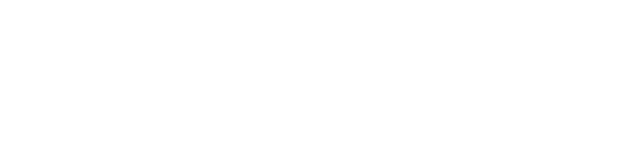
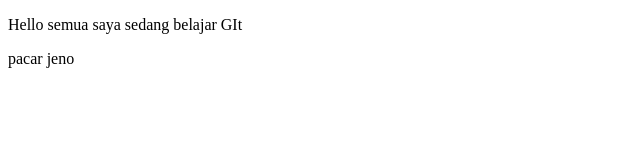
Before and after one commit to rizkiyanii/bio-rizkiyani, a plain HTML site: page index.html in a window 1280 px wide. Shown: the whole page, without its empty margins (0-640 px from the left). Drawn offline with Linux system fonts and the light colour scheme.

Commit message:
menambahkan jeno

```diff
--- a/index.html
+++ b/index.html
@@ -4,9 +4,10 @@
      <meta charset="UTF-8">
      <meta http-equiv="X-UA-Compatible" content="IE=edge">
      <meta name="viewport" content="width=device-width, initial-scale=1.0">
-     <title>GIT</title>
+     <title>belajar GIT</title>
  </head>
  <body>
-
+     <p>Hello semua saya sedang belajar GIt</p>
+     <p>pacar jeno</p>
  </body>
  </html>
```
